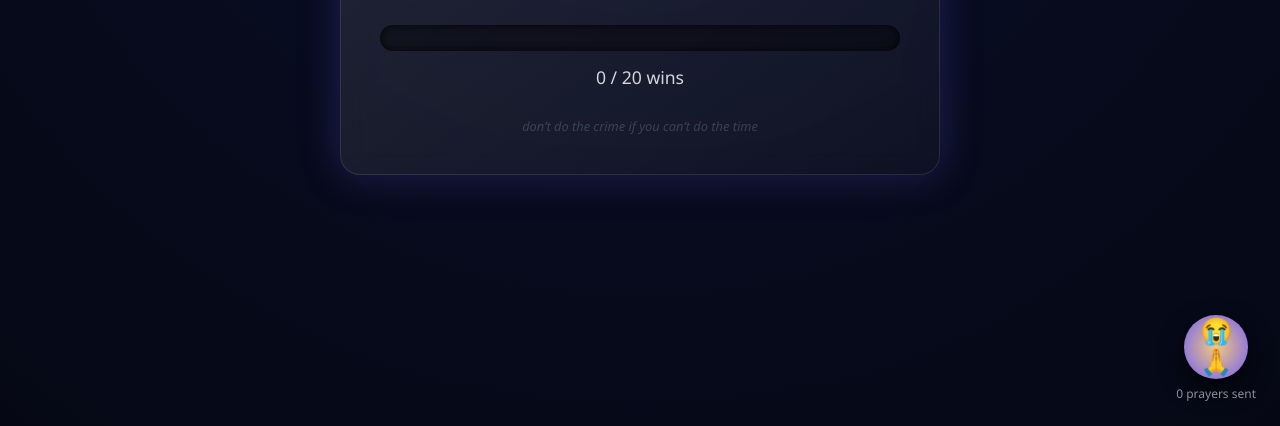
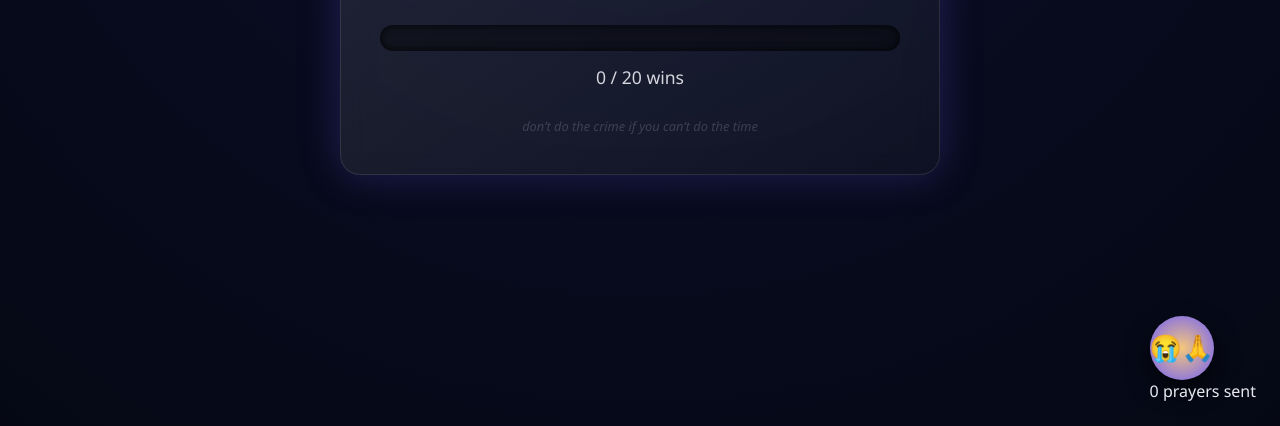
Before and after one commit to Aieter/Egothy-s-Wall-of-Shame, a plain HTML site: page index.html in a window 1280 px wide. Shown: the part 374-800 px from the top of the page. Drawn offline with Linux system fonts and the light colour scheme.

Commit message:
Update index.html

```diff
--- a/index.html
+++ b/index.html
@@ -114,6 +114,9 @@
   background: radial-gradient(circle, var(--gold), var(--purple));
   box-shadow: 0 10px 25px rgba(0,0,0,0.6);
   transition: transform 0.15s ease;
+  display: flex;
+  align-items: center;
+  justify-content: center;
 }
 
 #pray-btn:active {
@@ -122,6 +125,10 @@
 
 #pray-btn .emoji {
   display: inline-flex;
+  white-space: nowrap;
+  gap: 4px;
+}
+
   gap: 4px;
   align-items: center;
   justify-content: center;
@@ -176,7 +183,7 @@
 <!-- 😭🙏 button -->
 <div id="pray-container">
   <button id="pray-btn">
-    <span class="emoji">😭 🙏</span>
+    <span class="emoji">😭🙏</span>
   </button>
   <div id="pray-count"></div>
 </div>
@@ -204,7 +211,7 @@
   if (!e.ctrlKey || !e.shiftKey) return;
 
   if (e.key === "+") wins = Math.min(wins + 1, total);
-  if (e.key === "-") wins = Math.max(wins - 1, 0);
+  if (e.key === "_") wins = Math.max(wins - 1, 0);
 
   localStorage.setItem("egotyWins", wins);
   renderProgress();
```
